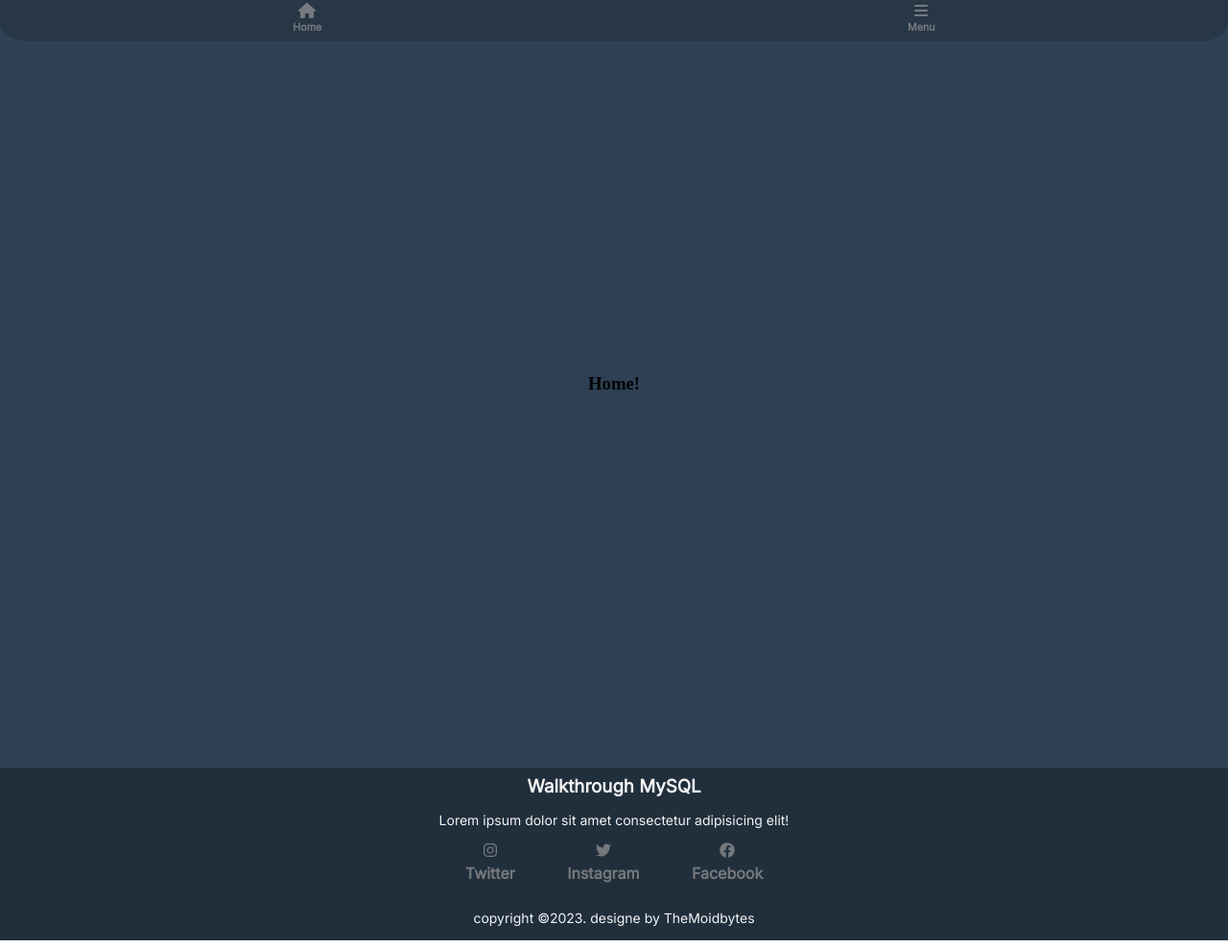
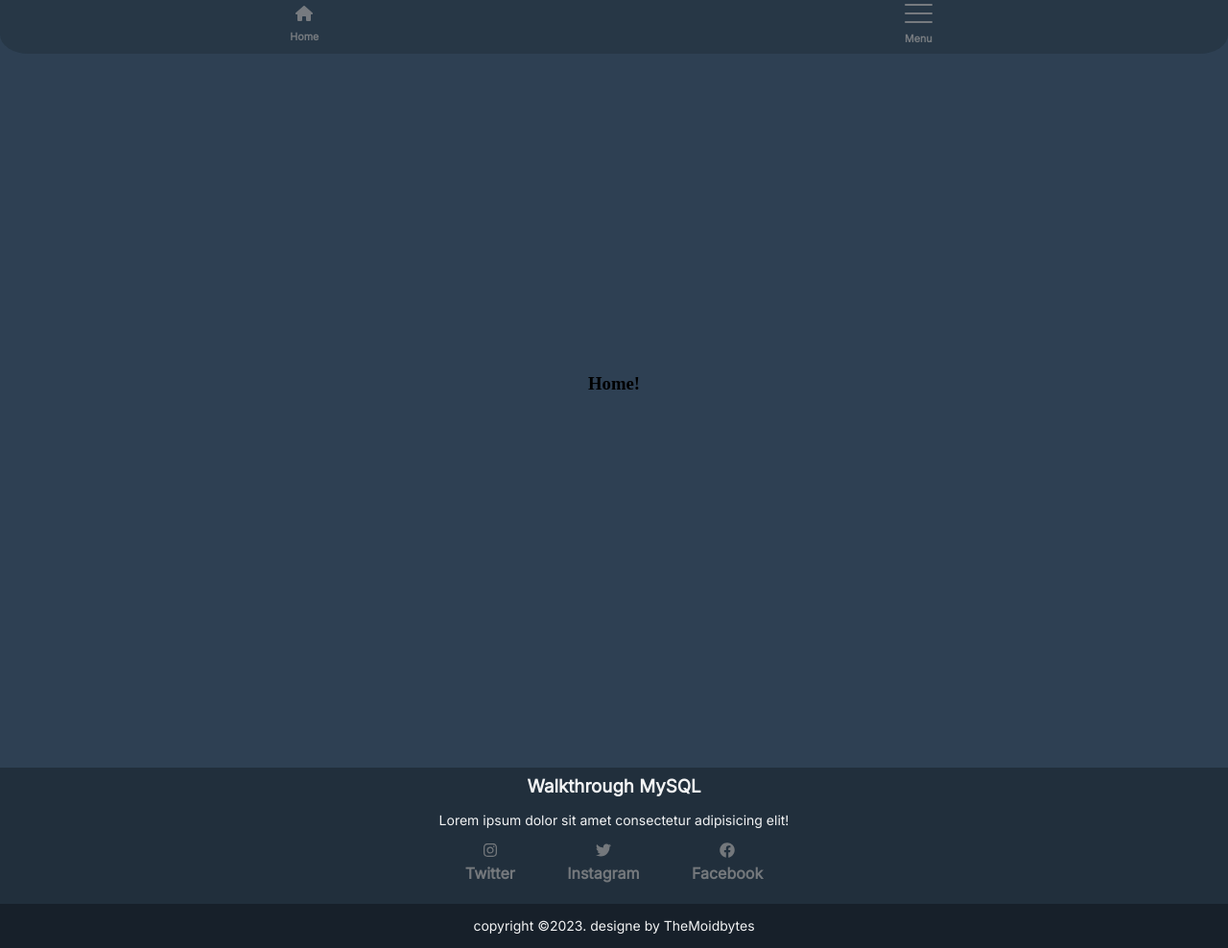
Before and after one commit to mois3222/GA6-220501096-AA4-EV01, a website built with Vite: page index.html in a window 1280 px wide. Shown: the top 988 px of the page at 96% size. Built offline with nearby package versions, Linux system fonts and the light colour scheme; a web font is replaced by a local one.

Commit message:
I to modified menu button, rename some class names

```diff
--- a/src/styles/extend.scss
+++ b/src/styles/extend.scss
@@ -15,7 +15,7 @@
   padding: 0;
 }
 
-%bottom {
+%button {
   @extend %flex-col;
 
   filter: grayscale(100%) opacity(0.7);
--- a/src/styles/footer.scss
+++ b/src/styles/footer.scss
@@ -31,7 +31,7 @@
   }
 
   &__a {
-    @extend %bottom;
+    @extend %button;
     text-decoration: none;
   }
 
@@ -47,7 +47,10 @@
     font-size: v.$sm;
   }
 
-  &__div--bottom {
-    margin: 0.5em 0;
+  &__div--buttom {
+    background-color: v.$footer-buttom;
+    width: 100%;
+    margin-top: 0.5em;
+    padding: 0.5em;
   }
 }
--- a/src/styles/header.scss
+++ b/src/styles/header.scss
@@ -20,12 +20,37 @@
     margin: 0;
   }
 
-  &__bottom {
-    @extend %bottom;
+  &__button {
+    @extend %button;
+    background: none;
+    gap: 7px;
+    border: none;
+
+    & > div {
+      background: v.$danger-color;
+      border-radius: 2px;
+      transition: all 0.5s;
+      transform-origin: left;
+      height: 2px;
+      width: 100%;
+    }
+
+    &:hover {
+      & div:first-child {
+        transform: rotate(45deg);
+      }
+
+      & div:nth-child(2) {
+        opacity: 0;
+      }
+      & div:nth-child(3) {
+        transform: rotate(-45deg);
+      }
+    }
   }
 
   &__a {
-    @extend .header__bottom;
+    @extend .header__button;
     text-decoration: none;
   }
 
--- a/src/styles/vars.scss
+++ b/src/styles/vars.scss
@@ -3,6 +3,7 @@ $secondary-color: #34495e;
 $background: #2e4053;
 $danger-color: #1abc9c;
 $footer: #212f3c;
+$footer-buttom: #17202a;
 $theme-color: #f2f3f4;
 $theme-font: "Inter", sans-serif;
 $min: 14px;
--- a/src/templates/Footer.ts
+++ b/src/templates/Footer.ts
@@ -27,7 +27,7 @@ class Footer {
                     </li>
                 </ul>
             </div>
-            <div class="footer__div--bottom">
+            <div class="footer__div--buttom">
                 <p class="footer__p">copyright &copy;2023. designe by <span class="footer__span">TheMoidbytes</span></p>
             </div>
         `;
--- a/src/templates/Header.ts
+++ b/src/templates/Header.ts
@@ -15,10 +15,12 @@ class Header {
             </a>
           </li>
           <li class="header__li">
-            <botton class="header__bottom menu">
-             <svg class="header__svg" xmlns="http://www.w3.org/2000/svg" height="1em" viewBox="0 0 448 512"><!--! Font Awesome Free 6.4.0 by @fontawesome - https://fontawesome.com License - https://fontawesome.com/license (Commercial License) Copyright 2023 Fonticons, Inc. --><path d="M0 96C0 78.3 14.3 64 32 64H416c17.7 0 32 14.3 32 32s-14.3 32-32 32H32C14.3 128 0 113.7 0 96zM0 256c0-17.7 14.3-32 32-32H416c17.7 0 32 14.3 32 32s-14.3 32-32 32H32c-17.7 0-32-14.3-32-32zM448 416c0 17.7-14.3 32-32 32H32c-17.7 0-32-14.3-32-32s14.3-32 32-32H416c17.7 0 32 14.3 32 32z"/></svg>
+            <button class="header__button menu">
+              <div></div>
+              <div></div>
+              <div></div>
              <h6 class="header__h6">Menu</h6>
-            </botton>
+            </button>
           </li>
         </ul>
         </nav>
```
